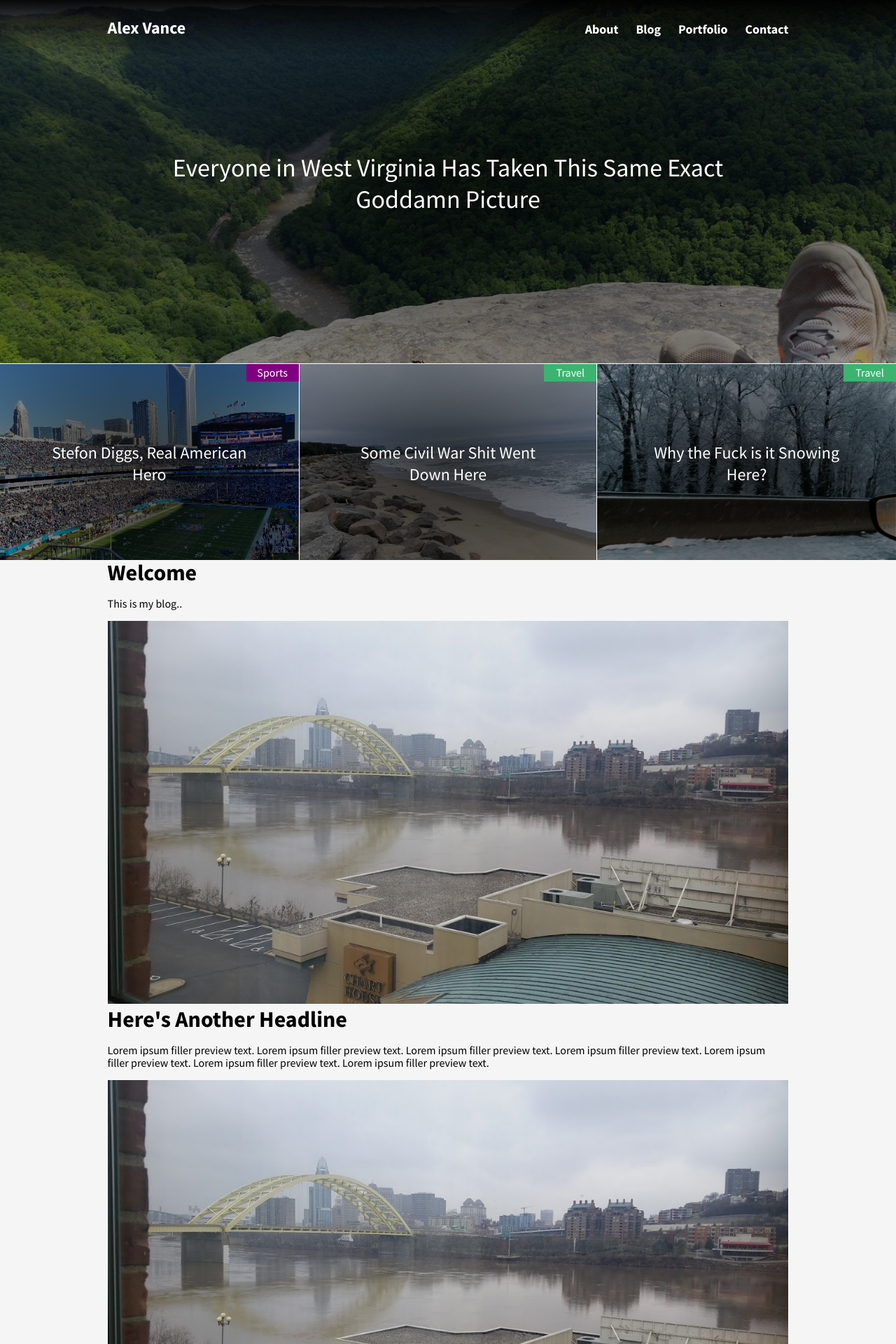
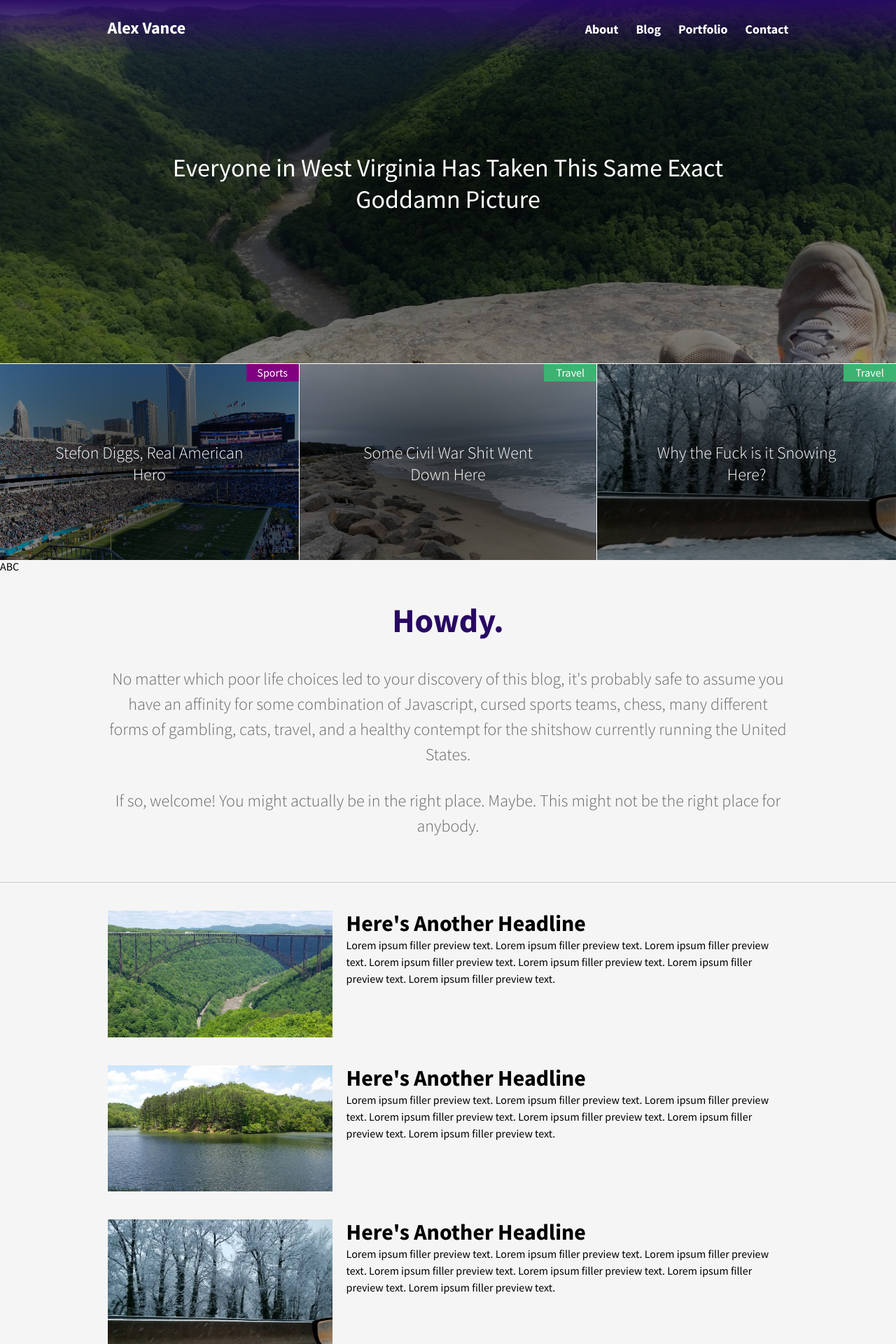
Before and after one commit to HerdADVance/blog, a PHP site: page / in a window 1280 px wide. Shown: the top 1920 px of the page at 70% size. Run offline with PHP 8.4, Linux system fonts and the light colour scheme; some libraries are stand-ins or nearby versions.

Commit message:
Welcome text and design. Also added Fullpage

```diff
--- a/article.php
+++ b/article.php
@@ -4,7 +4,7 @@
 	<title>Alex Vance</title>
 	<link rel="stylesheet" type="text/css" href="/assets/css/normalize.css"/>
 	<link rel="stylesheet" type="text/css" href="/assets/css/style.css"/>
-	<link href="https://fonts.googleapis.com/css?family=Source+Sans+Pro:400,400i,700" rel="stylesheet">
+	<link href="https://fonts.googleapis.com/css?family=Source+Sans+Pro:300,400,400i,700" rel="stylesheet">
 	<meta property="og:title" content="Blog Title" />
 	<meta property="og:image" content="Image Link"/>
 	<meta property="og:site_name" content="Blog Title" />
--- a/assets/css/style.css
+++ b/assets/css/style.css
@@ -24,8 +24,17 @@ body{
 img{
 	max-width: 100%;
 }
+p{
+	line-height: 1.5em;
+	margin: 0 0 30px 0;
+}
 .wrap{
 	padding: 0 12%;
+}
+.clear :after {
+  content: "";
+  display: table;
+  clear: both;
 }
 .overlay-text{
 	color: #FFF;
@@ -70,7 +79,7 @@ section{
 
 /* SITE HEADER AND NAV */
 .site-header{
-	background-image: linear-gradient(rgba(0,0,0,0.95), rgba(0,0,0,0));
+	background-image: linear-gradient(rgba(40,8,99,0.95), rgba(40,8,99,0));
 	border-bottom: 0px solid #EFC050;
 	font-size: 1.5em;
 	font-weight: bold;
@@ -137,9 +146,29 @@ section{
 }
 .home-secondary-article h1{
 	font-size: 1.5em;
+	font-weight: 300;
 }
 .home-secondary-article a{
 	display: block;
+}
+
+
+/* HOME WELCOME */
+.home-welcome{
+	border-bottom: 1px solid #CCC;
+	padding-bottom: 2em;
+	padding-top: 2em;
+}
+.home-welcome p{
+	color: #666;
+	font-size: 1.5em;
+	font-weight: 300;
+	text-align: center
+}
+.home-welcome p:first-child{
+	color: #280863;
+	font-size: 3em;
+	font-weight: bold;
 }
 
 /* HOME SECTIONS */
@@ -158,6 +187,17 @@ section{
 }
 .home-sections button:hover{
 	background: midnightblue;
+}
+
+/* HOME LISTING */
+.home-listings article{
+	clear: both;
+	padding-top: 40px;
+}
+.home-listing img{
+	float: left;
+	margin-right: 20px;
+	width: 33%;
 }
 
 /* ARTICLE HEADER */
@@ -256,8 +296,8 @@ section{
 	background: #CCC;
 	border-top: 5px solid #EEE;
 	color: #000;
-	padding-bottom: 7em;
-	padding-top: 7em;
+	padding-bottom: 4em;
+	padding-top: 4em;
 	text-align: center;
 }
 
--- a/index.php
+++ b/index.php
@@ -4,12 +4,17 @@
 	<title>Alex Vance</title>
 	<link rel="stylesheet" type="text/css" href="/assets/css/normalize.css"/>
 	<link rel="stylesheet" type="text/css" href="/assets/css/style.css"/>
-	<link href="https://fonts.googleapis.com/css?family=Source+Sans+Pro:400,400i,700" rel="stylesheet">
+	<link href="https://fonts.googleapis.com/css?family=Source+Sans+Pro:300,400,400i,700" rel="stylesheet">
 	<meta property="og:title" content="Blog Title" />
 	<meta property="og:image" content="Image Link"/>
 	<meta property="og:site_name" content="Blog Title" />
 	<meta property="og:url" content="URL link" />
 	<meta property="og:description" content="Description" />
+
+	<link rel="icon" type="image/png" href="/assets/favicon/favicon.png" />
+
+	<link rel="stylesheet" type="text/css" href="/assets/css/fullpage.min.css"/>
+	<script src="http://ajax.googleapis.com/ajax/libs/jquery/1.11.1/jquery.min.js"></script>
 </head>
 <body>
 	<header class="site-header wrap left">
@@ -24,6 +29,8 @@
 		</nav>
 	</header>
 	<main>
+		<div id="fullpage">
+			<div class="page">
 				<section class="home-featured" style="background-image: radial-gradient(rgba(0,0,0,0.75), rgba(0,0,0,0.4)), url('/assets/images/new-river-overlook-feet.jpg');">
 					<a href="/article.php">
 						<h1 class="overlay-text">Everyone in West Virginia Has Taken This Same Exact Goddamn Picture</h1>
@@ -50,35 +57,39 @@
 						<div class="overlay-category travel">Travel</div>
 					</div>
 				</section>
+			</div>
+			<div class="page">ABC</div>
+		</div>
 
 		<section class="home-welcome wrap">
-			<h1>Welcome</h1>
-			<p>This is my blog..</p>
+			<p>Howdy.</p>
+			<p>No matter which poor life choices led to your discovery of this blog, it's probably safe to assume you have an affinity for some combination of Javascript, cursed sports teams, chess, many different forms of gambling, cats, travel, and a healthy contempt for the shitshow currently running the United States.</p>
+			<p>If so, welcome! You might actually be in the right place. Maybe. This might not be the right place for anybody.</p>
 		</section>
 
-		<section class="home-previews wrap">
-			<article class="home-preview">
-				<img src="/assets/images/cincinnati-hotel.jpg">
+		<section class="home-listings wrap">
+			<article class="home-listing">
+				<img src="/assets/images/new-river-bridge.jpg">
 				<h1>Here's Another Headline</h1>
 				<p>Lorem ipsum filler preview text. Lorem ipsum filler preview text. Lorem ipsum filler preview text. Lorem ipsum filler preview text. Lorem ipsum filler preview text. Lorem ipsum filler preview text. Lorem ipsum filler preview text.</p>
 			</article>
-			<article class="home-preview">
-				<img src="/assets/images/cincinnati-hotel.jpg">
+			<article class="home-listing">
+				<img src="/assets/images/vesuvius-2.jpg">
 				<h1>Here's Another Headline</h1>
 				<p>Lorem ipsum filler preview text. Lorem ipsum filler preview text. Lorem ipsum filler preview text. Lorem ipsum filler preview text. Lorem ipsum filler preview text. Lorem ipsum filler preview text. Lorem ipsum filler preview text.</p>
 			</article>
-			<article class="home-preview">
-				<img src="/assets/images/cincinnati-hotel.jpg">
+			<article class="home-listing">
+				<img src="/assets/images/winston-salem-snow.jpg">
 				<h1>Here's Another Headline</h1>
 				<p>Lorem ipsum filler preview text. Lorem ipsum filler preview text. Lorem ipsum filler preview text. Lorem ipsum filler preview text. Lorem ipsum filler preview text. Lorem ipsum filler preview text. Lorem ipsum filler preview text.</p>
 			</article>
-			<article class="home-preview">
-				<img src="/assets/images/cincinnati-hotel.jpg">
+			<article class="home-listing">
+				<img src="/assets/images/siesta-key-sunset.jpg">
 				<h1>Here's Another Headline</h1>
 				<p>Lorem ipsum filler preview text. Lorem ipsum filler preview text. Lorem ipsum filler preview text. Lorem ipsum filler preview text. Lorem ipsum filler preview text. Lorem ipsum filler preview text. Lorem ipsum filler preview text.</p>
 			</article>
-			<article class="home-preview">
-				<img src="/assets/images/cincinnati-hotel.jpg">
+			<article class="home-listing">
+				<img src="/assets/images/stonewall-lake.jpg">
 				<h1>Here's Another Headline</h1>
 				<p>Lorem ipsum filler preview text. Lorem ipsum filler preview text. Lorem ipsum filler preview text. Lorem ipsum filler preview text. Lorem ipsum filler preview text. Lorem ipsum filler preview text. Lorem ipsum filler preview text.</p>
 			</article>
@@ -99,6 +110,9 @@
 		<p>But seriously, why is this even here? Who's going to steal this?</p>
 	</footer>
 
+	<!--script src="/assets/js/fullpage.min.js"></script>
+	<script src="/assets/js/script.js"></script-->
+
 	<!--button class="to-top">^</button-->
 </body>
 </html>
```
Also changed, not shown: assets/js/script.js (added, +20 -0 lines), assets/css/fullpage.min.css (added), assets/favicon/favicon.png (added), assets/js/fullpage.min.js (added). Lines whose indentation alone changed are shown as unchanged.
